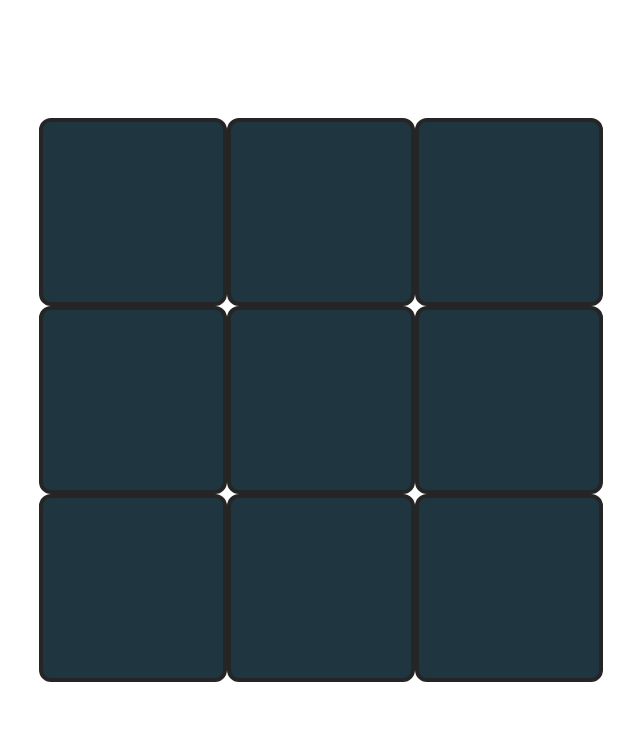
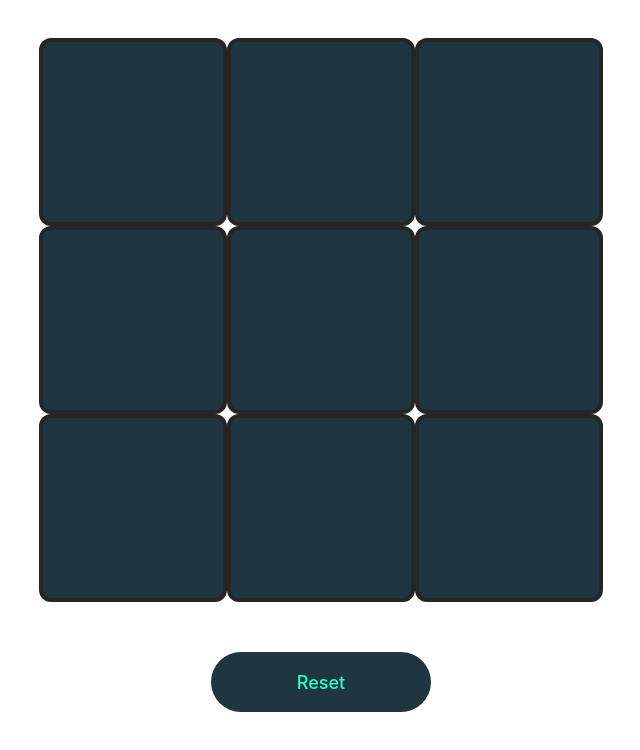
Before and after one commit to Nick-3721/tic-tac-toe, a React (Vite) app: page / in a window 1280 px wide. Shown: the top 750 px of the page, without its empty margins (319-959 px from the left). Built offline with nearby package versions, Linux system fonts and the light colour scheme.

Commit message:
Added functionality
removed ability to click over existing spaces and added error message
added reset functionality
cleaned up checkWin

```diff
--- a/src/Components/TacTacToe/TicTacToe.css
+++ b/src/Components/TacTacToe/TicTacToe.css
@@ -30,7 +30,7 @@
   background: #1f3540;
   font-size: 18px;
   color: #26ffcb;
-  margin: 25px 0 50px 0;
+  margin: 50px 0;
 }
 
 .boxes {
@@ -55,3 +55,10 @@
 .vanishing > img {
   opacity: 20%
 }
+
+.error-message {
+  color: red;
+  position: absolute;
+  left: 0%;
+  right: 0%;
+}
--- a/src/Components/TacTacToe/TicTacToe.jsx
+++ b/src/Components/TacTacToe/TicTacToe.jsx
@@ -5,14 +5,7 @@ import crossIcon from '../Assets/cross.png'
 
 
 const TicTacToe = () => {
-  let [count, setCount] = useState(0);
-  let [lock, setLock] = useState(false);
-
   const boxRefs = useRef(Array.from({ length: 9 }, () => React.createRef()));
-
-  let [X_turn, setX_Turn] = useState(true)
-  const [X_Positions, setX_Positions] = useState([])
-  const [O_Positions, setO_Positions] = useState([])
 
   const winningCombinations = [
     [0, 1, 2], [3, 4, 5], [6, 7, 8],  // Rows
@@ -20,8 +13,31 @@ const TicTacToe = () => {
     [0, 4, 8], [2, 4, 6]              // Diagonals
   ];
 
+  let [lock, setLock] = useState(false);
+  const [errorMessage, setErrorMessage] = useState(false)
+
+  let [X_turn, setX_Turn] = useState(true)
+  const [X_Positions, setX_Positions] = useState([])
+  const [O_Positions, setO_Positions] = useState([])
+
+
+  useEffect(() => {
+    let timer
+    if (errorMessage === true) {
+      timer = setTimeout(() => {
+        setErrorMessage(false)
+      }, 2000)
+    }
+    return () => clearTimeout(timer)
+  }, [errorMessage])
+
+
   const handleTurn = (position) => {
     if (lock) { return }
+    if (X_Positions.includes(position) || O_Positions.includes(position) ) {
+      setErrorMessage(true)
+      return
+    }
 
     if (X_turn) {
       const newX_Positions = [...X_Positions];
@@ -37,6 +53,7 @@ const TicTacToe = () => {
 
       draw(newX_Positions, "X");
       setX_Turn(false)
+      if (checkWin(newX_Positions, "X")) setLock(true);
     }
 
     else {
@@ -53,9 +70,8 @@ const TicTacToe = () => {
 
       draw(newO_Positions, "O");
       setX_Turn(true)
+      if (checkWin(newO_Positions, "O")) setLock(true);
     }
-    checkWin(X_Positions, "X")
-    checkWin(O_Positions, "O")
   }
 
 
@@ -69,6 +85,11 @@ const TicTacToe = () => {
     if (gamePieces.length === 3) {
       const oldestXPosition = gamePieces[0];
       boxRefs.current[oldestXPosition].current.classList.add('vanishing')
+    }
+    if (gamePieces.length === 0) {
+      for (let i = 0; i < 9; i++) {
+        boxRefs.current[i].current.innerHTML = ''
+      }
     }
   }
 
@@ -84,23 +105,6 @@ const TicTacToe = () => {
 
 
 
-  const handleClick = (e, num) => {
-    if(lock) {
-      return 0
-    }
-    if(count%2===0){
-      e.target.innerHTML = `<img src='${crossIcon}'>`
-      data[num]="x";
-      setCount(++count);
-    }
-    else {
-      e.target.innerHTML = `<img src='${circleIcon}'>`
-      data[num]="o";
-      setCount(++count);
-    }
-
-  }
-
   const checkWin = (positions, currentPlayer) => {
     const hasWon = winningCombinations.some(combination =>
       combination.every(index => positions.includes(index))
@@ -115,7 +119,26 @@ const TicTacToe = () => {
   };
 
 
+  const resetHandleClicky = () => {
+    setLock(false)
+    data = ["","","","","","","","",""];
+    titleRef.current.innerHTML = 'Tic tac Toe Game in <span>&nbsp;React</span>'
+
+    boxArray.map((e) => {
+      e.current.innerHTML = ''
+    })
+  }
+
+   const resetHandleClick = () => {
+    setLock(false)
+    setX_Positions([])
+    setO_Positions([])
+    draw([], "X")
+    draw([], "O")
+   }
+
   return (
+    <>
       <div className="board">
         {Array.from({ length: 9 }).map((_, index) => (
           <div
@@ -126,9 +149,10 @@ const TicTacToe = () => {
           ></div>
         ))}
       </div>
+      {errorMessage && <p className="error-message">This position is already in use</p>}
+      <button className='reset' onClick={()=>{resetHandleClick()}}>Reset</button>
 
-
-
+    </>
   )
 }
 
```
Lines whose indentation alone changed are shown as unchanged.
